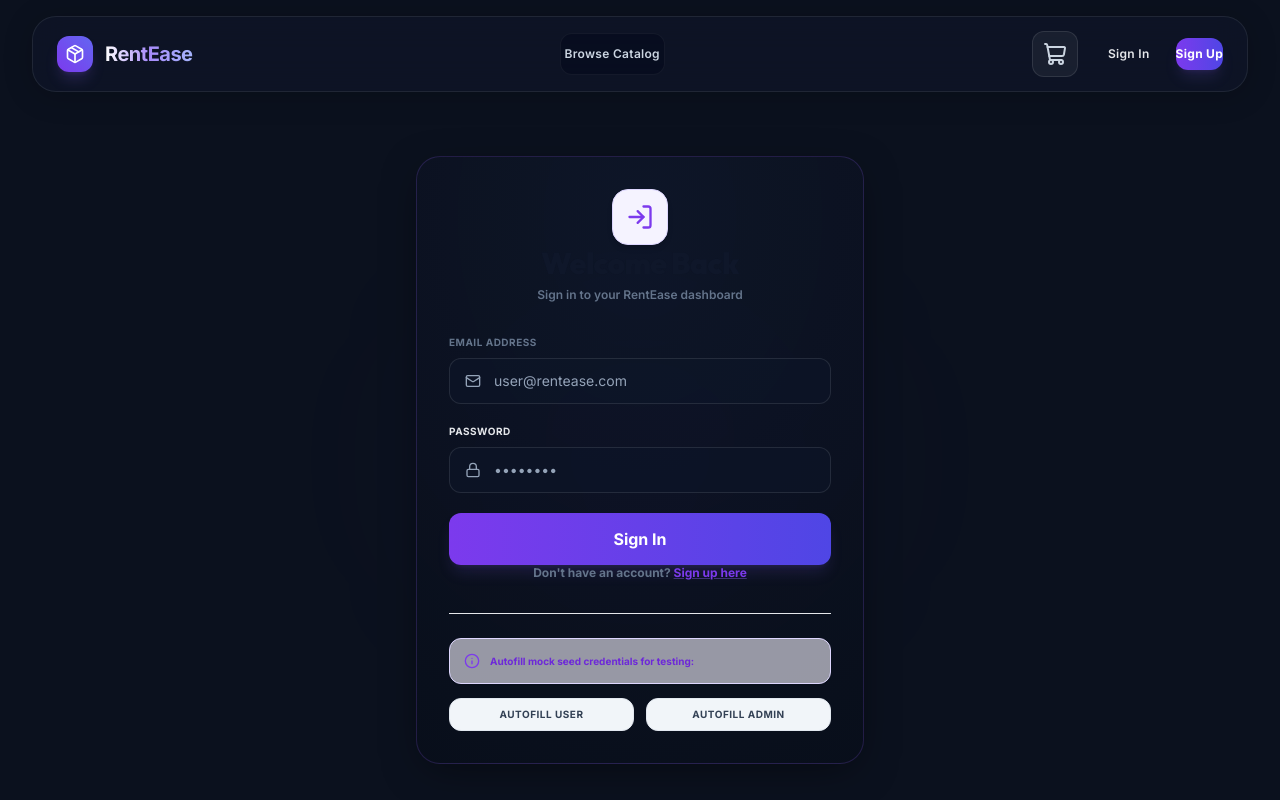
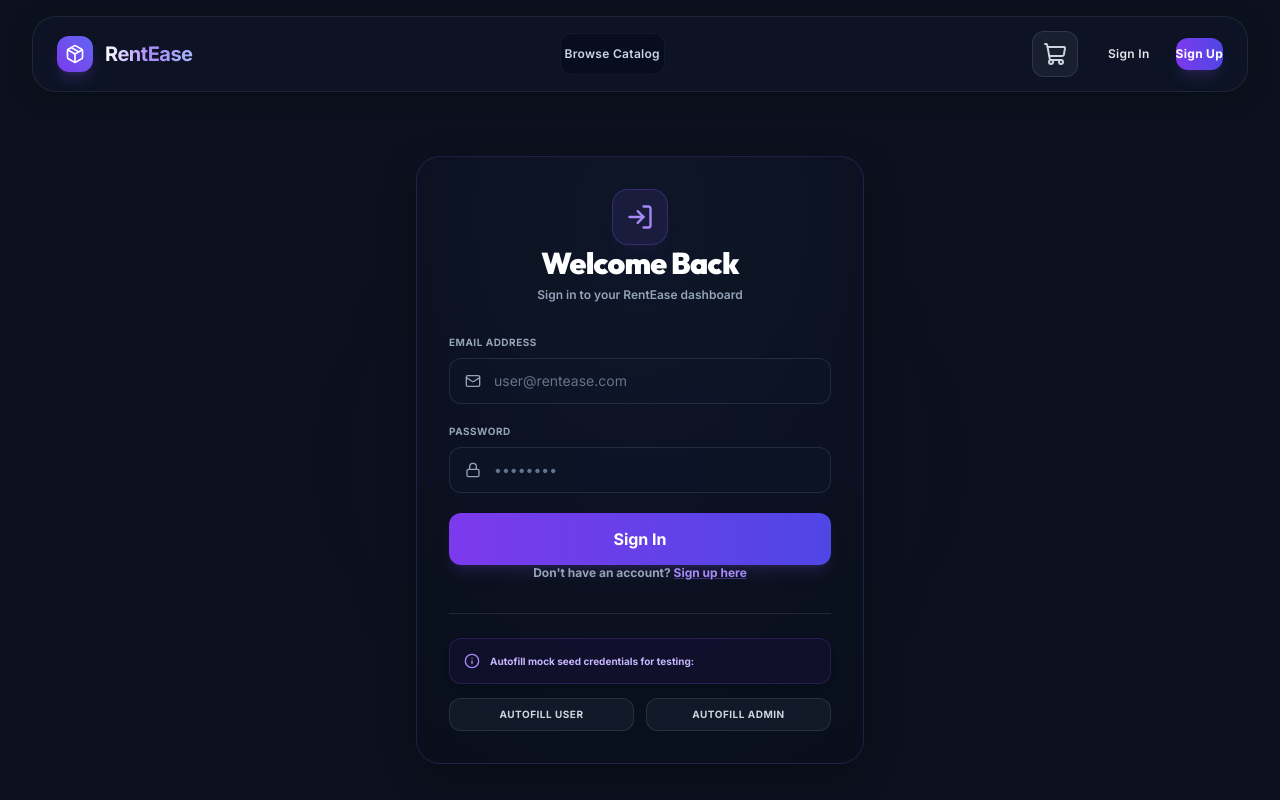
Before and after one commit to harshal-fullstack/RentEase, a React app in the folder frontend/: page /login in a window 1280 px wide. Shown: the top 800 px of the page. Built offline with nearby package versions, Linux system fonts and the light colour scheme; the HTML template or start-up script is replaced by a standard one.

Commit message:
auth update

```diff
--- a/frontend/src/pages/Login.jsx
+++ b/frontend/src/pages/Login.jsx
@@ -54,20 +54,20 @@ const Login = () => {
       {/* Decorative background glow */}
       <div className="absolute top-1/2 left-1/2 -translate-x-1/2 -translate-y-1/2 w-[350px] h-[350px] bg-brand-500/5 rounded-full blur-[100px] pointer-events-none" />
 
-      <div className="glass-premium p-8 rounded-3xl w-full max-w-md relative z-10 border border-slate-250/60 shadow-2xl">
+      <div className="glass-premium p-8 rounded-3xl w-full max-w-md relative z-10 shadow-2xl">
 
         {/* Header */}
         <div className="text-center mb-8">
-          <div className="h-14 w-14 bg-brand-50 border border-brand-200 rounded-2xl flex items-center justify-center text-brand-600 mx-auto mb-4.5 shadow-md">
+          <div className="h-14 w-14 bg-brand-500/10 border border-brand-500/25 rounded-2xl flex items-center justify-center text-brand-400 mx-auto mb-4.5 shadow-lg shadow-brand-500/5">
             <LogIn className="h-7 w-7" />
           </div>
-          <h2 className="text-3xl font-black text-slate-900 tracking-tight">Welcome Back</h2>
-          <p className="text-slate-500 text-xs mt-1.5 font-semibold">Sign in to your RentEase dashboard</p>
+          <h2 className="text-3xl font-black text-white tracking-tight">Welcome Back</h2>
+          <p className="text-slate-400 text-xs mt-1.5 font-semibold">Sign in to your RentEase dashboard</p>
         </div>
 
         {/* Error Alert */}
         {errorMsg && (
-          <div className="bg-red-50 border border-red-250 text-red-750 p-4.5 rounded-2xl text-xs flex items-start space-x-2 mb-6 shadow-sm">
+          <div className="bg-red-950/30 border border-red-500/30 text-red-400 p-4.5 rounded-2xl text-xs flex items-start space-x-2 mb-6 shadow-md">
             <AlertCircle className="h-4.5 w-4.5 shrink-0 mt-0.5" />
             <span className="font-bold leading-relaxed">{errorMsg}</span>
           </div>
@@ -76,7 +76,7 @@ const Login = () => {
         {/* Form */}
         <form onSubmit={handleSubmit} className="space-y-5">
           <div>
-            <label className="block text-slate-500 text-[10px] font-bold uppercase tracking-wider mb-2" htmlFor="email">
+            <label className="block text-slate-400 text-[10px] font-bold uppercase tracking-wider mb-2" htmlFor="email">
               Email Address
             </label>
             <div className="relative">
@@ -89,13 +89,13 @@ const Login = () => {
                 value={email}
                 onChange={(e) => setEmail(e.target.value)}
                 placeholder="user@rentease.com"
-                className="w-full glass-input rounded-xl py-3 pl-11 pr-4 text-slate-800 placeholder-slate-400 text-sm"
+                className="w-full glass-input rounded-xl py-3 pl-11 pr-4 text-white placeholder-slate-500 text-sm focus:border-brand-500/50"
               />
             </div>
           </div>
 
           <div>
-            <label className="block text-slate-505 text-[10px] font-bold uppercase tracking-wider mb-2" htmlFor="password">
+            <label className="block text-slate-400 text-[10px] font-bold uppercase tracking-wider mb-2" htmlFor="password">
               Password
             </label>
             <div className="relative">
@@ -108,7 +108,7 @@ const Login = () => {
                 value={password}
                 onChange={(e) => setPassword(e.target.value)}
                 placeholder="••••••••"
-                className="w-full glass-input rounded-xl py-3 pl-11 pr-4 text-slate-800 placeholder-slate-400 text-sm"
+                className="w-full glass-input rounded-xl py-3 pl-11 pr-4 text-white placeholder-slate-500 text-sm focus:border-brand-500/50"
               />
             </div>
           </div>
@@ -123,29 +123,29 @@ const Login = () => {
         </form>
 
         {/* Register Link */}
-        <p className="text-slate-500 text-xs text-center mt-6.5 font-bold">
+        <p className="text-slate-400 text-xs text-center mt-6.5 font-bold">
           Don't have an account?{' '}
-          <Link to="/register" className="text-brand-600 hover:text-brand-555 font-extrabold underline decoration-brand-500/40 transition-colors">
+          <Link to="/register" className="text-brand-400 hover:text-brand-300 font-extrabold underline decoration-brand-500/40 transition-colors">
             Sign up here
           </Link>
         </p>
 
         {/* Autofill Demo Helper */}
-        <div className="mt-8 pt-6 border-t border-slate-150">
-          <div className="flex items-center space-x-2.5 text-xs text-brand-700 bg-brand-50/60 border border-brand-200 p-3.5 rounded-xl shadow-sm">
-            <Info className="h-4 w-4 shrink-0 text-brand-600" />
+        <div className="mt-8 pt-6 border-t border-white/10">
+          <div className="flex items-center space-x-2.5 text-xs text-brand-300 bg-brand-950/20 border border-brand-500/20 p-3.5 rounded-xl shadow-md">
+            <Info className="h-4 w-4 shrink-0 text-brand-400" />
             <span className="font-bold text-[10px]">Autofill mock seed credentials for testing:</span>
           </div>
           <div className="grid grid-cols-2 gap-3 mt-3.5">
             <button
               onClick={() => handleAutofill('user')}
-              className="py-2 text-[10px] font-extrabold uppercase tracking-wider bg-slate-100 hover:bg-slate-200 text-slate-700 hover:text-slate-900 border border-slate-200 rounded-xl transition-all duration-200"
+              className="py-2 text-[10px] font-extrabold uppercase tracking-wider bg-slate-800/40 hover:bg-slate-800/80 text-slate-300 hover:text-white border border-white/10 rounded-xl transition-all duration-200"
             >
               Autofill User
             </button>
             <button
               onClick={() => handleAutofill('admin')}
-              className="py-2 text-[10px] font-extrabold uppercase tracking-wider bg-slate-100 hover:bg-slate-200 text-slate-700 hover:text-slate-900 border border-slate-200 rounded-xl transition-all duration-200"
+              className="py-2 text-[10px] font-extrabold uppercase tracking-wider bg-slate-800/40 hover:bg-slate-800/80 text-slate-300 hover:text-white border border-white/10 rounded-xl transition-all duration-200"
             >
               Autofill Admin
             </button>
```
Also changed, not shown: frontend/src/pages/Register.jsx (+18 -18 lines).
